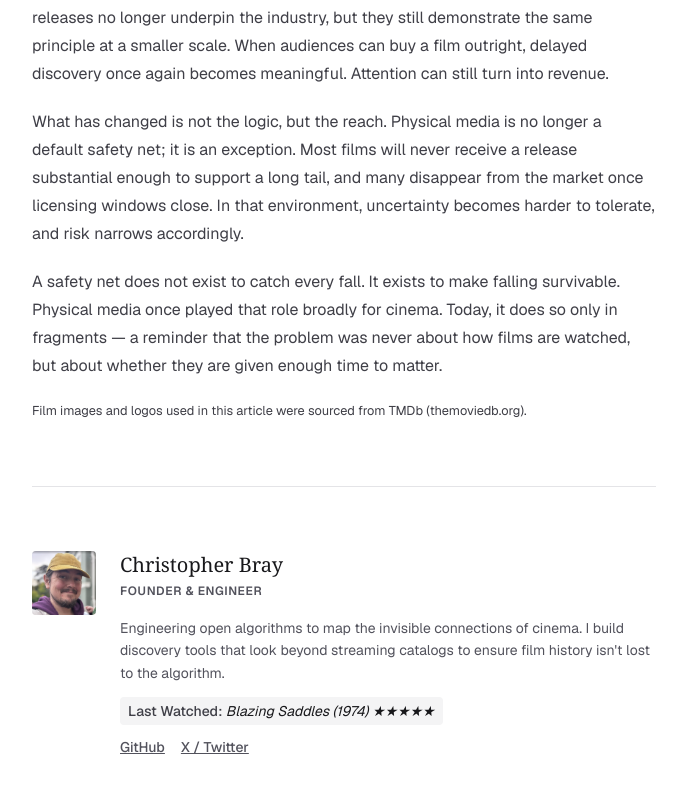
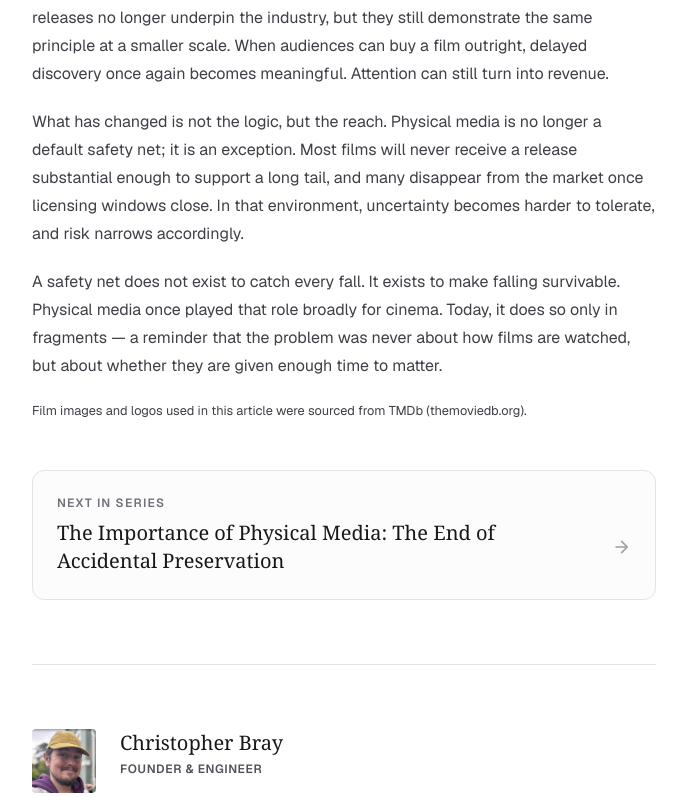
Before and after one commit to discovering-cinema/discoveringcinema.com, a Next.js app: page /journal/importance-of-physical-media-cinema-safety-net in a window 1280 px wide. Shown: the part 4651-5448 px from the top of the page, without its empty margins (296-983 px from the left). Built offline with nearby package versions, Linux system fonts and the light colour scheme.

Commit message:
Include "next" link in series articles

```diff
--- a/app/journal/[slug]/page.tsx
+++ b/app/journal/[slug]/page.tsx
@@ -66,6 +66,7 @@ export default async function Page({
 
   // Series logic
   let seriesPosts: { title: string; slug: string; current: boolean }[] = [];
+  let nextPost: { title: string; slug: string } | null = null;
   if (frontmatter.series) {
     const seriesName = frontmatter.series;
     const allFiles = fs.readdirSync(contentDir);
@@ -89,6 +90,11 @@ export default async function Page({
         slug: post.slug,
         current: post.slug === slug,
       }));
+
+    const currentIndex = seriesPosts.findIndex((post) => post.current);
+    if (currentIndex !== -1 && currentIndex < seriesPosts.length - 1) {
+      nextPost = seriesPosts[currentIndex + 1];
+    }
   }
 
   const jsonLd: WithContext<BlogPosting> = {
@@ -193,6 +199,32 @@ export default async function Page({
           )}
 
           <Post />
+          {nextPost && (
+            <div className="mt-12 p-6 rounded-xl border border-zinc-200 dark:border-zinc-800 bg-zinc-50/50 dark:bg-zinc-900/50 not-prose">
+              <h3 className="text-xs font-semibold uppercase tracking-widest text-zinc-500 dark:text-zinc-400 mb-2">
+                Next in series
+              </h3>
+              <Link
+                href={`/journal/${nextPost.slug}`}
+                className="group flex items-center justify-between gap-4"
+              >
+                <span className="text-xl font-serif text-zinc-900 dark:text-zinc-100 group-hover:text-teal-600 dark:group-hover:text-teal-400 transition-colors">
+                  {nextPost.title}
+                </span>
+                <svg
+                  viewBox="0 0 24 24"
+                  fill="none"
+                  stroke="currentColor"
+                  strokeWidth="2"
+                  strokeLinecap="round"
+                  strokeLinejoin="round"
+                  className="w-6 h-6 text-zinc-400 dark:text-zinc-500 group-hover:text-teal-600 dark:group-hover:text-teal-400 transition-transform group-hover:translate-x-1"
+                >
+                  <path d="M5 12h14M12 5l7 7-7 7" />
+                </svg>
+              </Link>
+            </div>
+          )}
           <div className="mt-16 pt-8 border-t border-zinc-200 dark:border-zinc-800">
             <AuthorBio lastWatched={frontmatter?.lastWatched} />
           </div>
--- a/content/importance-of-physical-media-cinema-safety-net.mdx
+++ b/content/importance-of-physical-media-cinema-safety-net.mdx
@@ -4,6 +4,7 @@ date: 2026-02-02
 description: 'Physical media once provided cinema with a financial safety net, allowing films to fail, recover, and find audiences over time. As streaming has replaced ownership with licensing, that tolerance for delayed success has quietly disappeared.'
 image: '/images/journal/importance-of-physical-media-cinema-safety-net.jpg'
 series: 'Importance of Physical Media'
+order: 1
 lastWatched: 'Blazing Saddles (1974) ★★★★★'
 tags:
   - Physical Media
--- a/content/importance-of-physical-media-the-end-of-accidental-preservation.mdx
+++ b/content/importance-of-physical-media-the-end-of-accidental-preservation.mdx
@@ -4,6 +4,7 @@ date: 2026-02-06
 description: 'When Warner Bros. Discovery wrote off $3.5 billion in content, much of it became legally inaccessible overnight. Physical media once prevented this. Streaming offers no equivalent protection.'
 image: '/images/journal/the-end-of-accidental-preservation.jpg'
 series: 'Importance of Physical Media'
+order: 2
 lastWatched: 'The Good Neighbour (2016) ★★★☆☆'
 tags:
   - Physical Media
```
